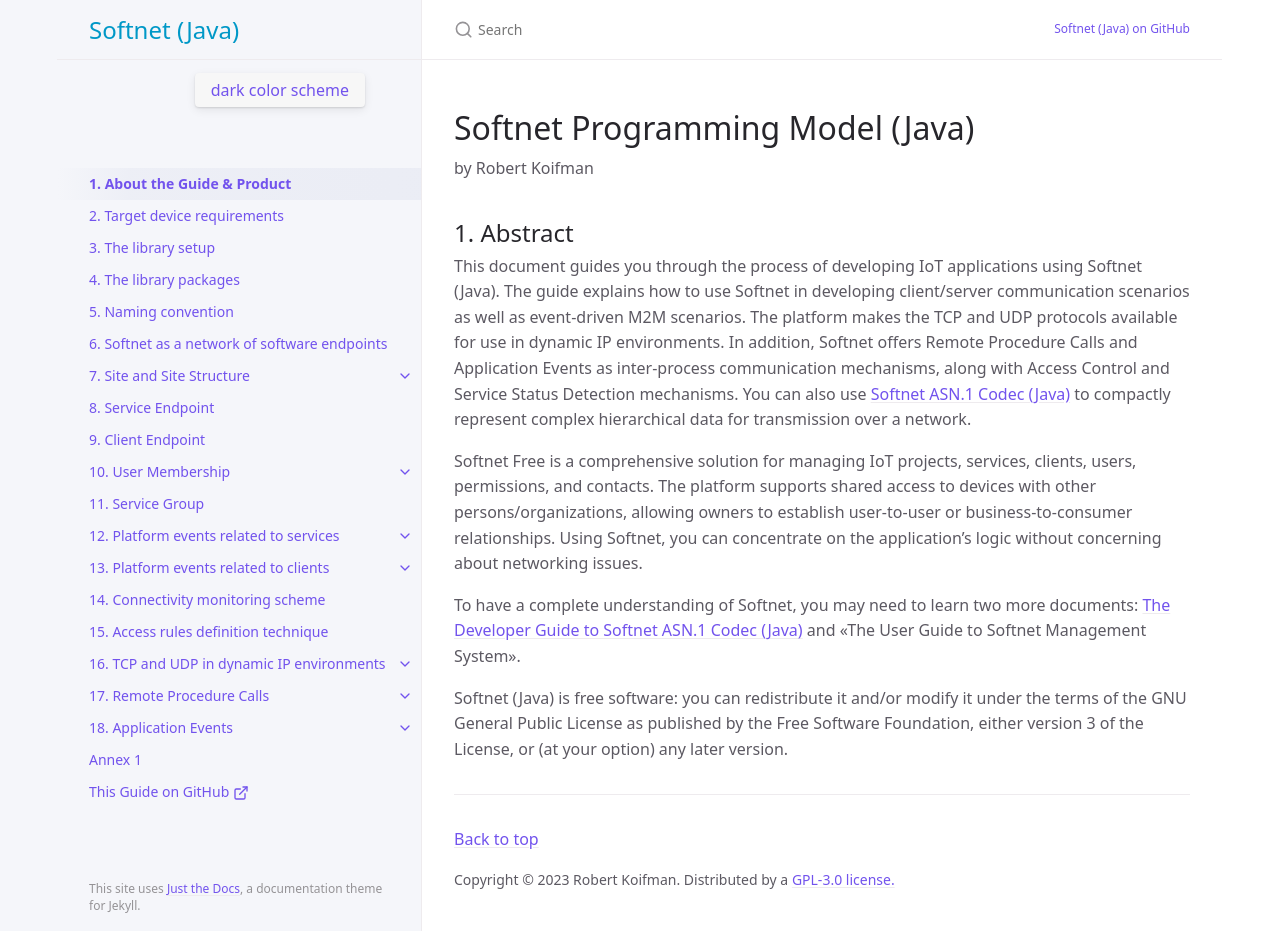
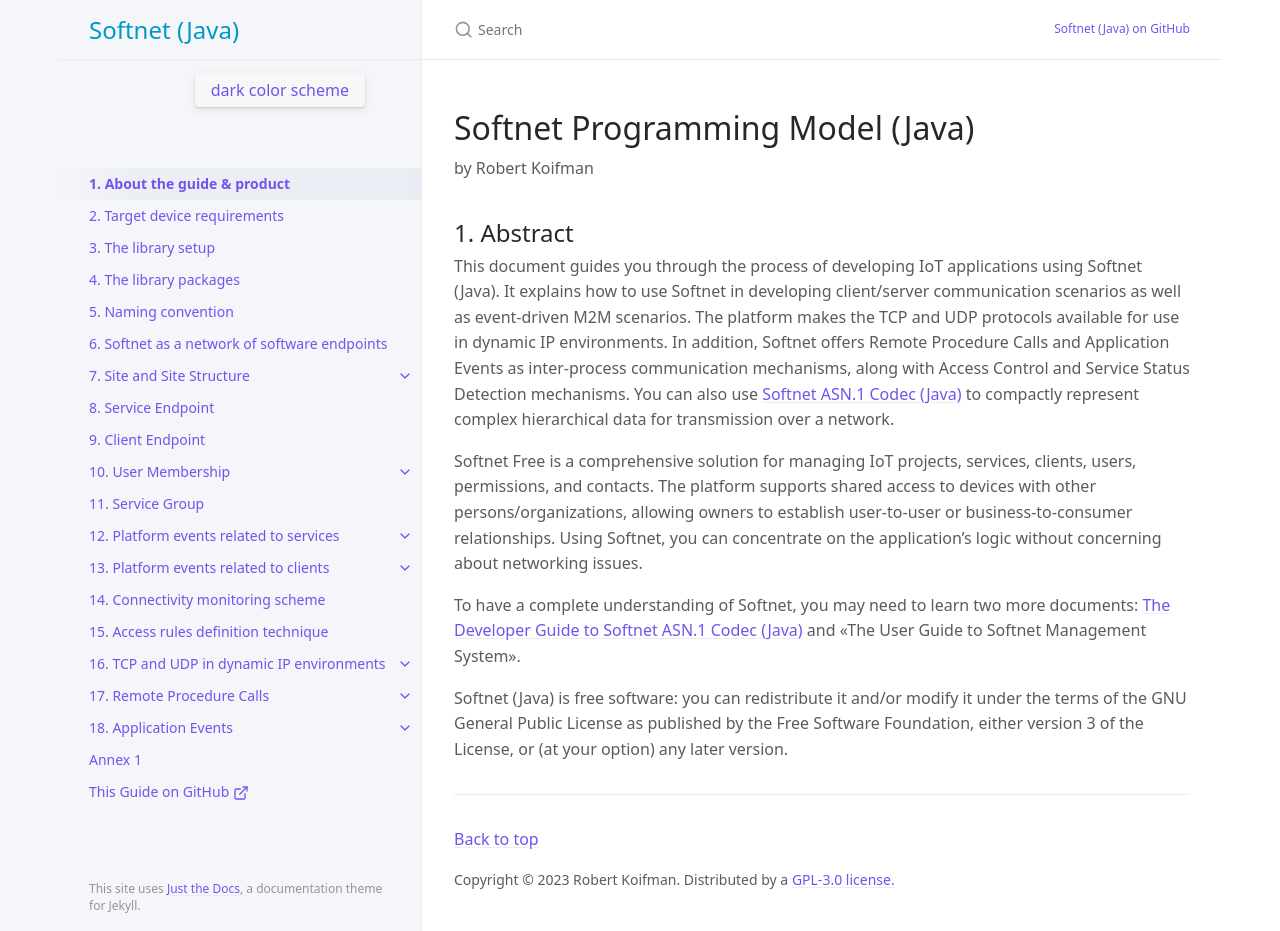
Before and after one commit to Softnet-Free/softnet-java, a Jekyll site: the page built from docs/index.md, in a window 1280 px wide and 931 px high. Built offline with Jekyll 4.4.1, drawn with Linux system fonts in a browser that asks for light colours.

```diff
--- a/docs/index.md
+++ b/docs/index.md
@@ -1,6 +1,6 @@
 ---
 layout: default
-title: 1. About the Guide & Product
+title: 1. About the guide & product
 nav_order: 1
 permalink: /
 ---
@@ -12,7 +12,7 @@ by Robert Koifman
 
 ## 1. Abstract
 
-This document guides you through the process of developing IoT applications using Softnet (Java). The guide explains how to use Softnet in developing client/server communication scenarios as well as event-driven M2M scenarios. The platform makes the TCP and UDP protocols available for use in dynamic IP environments. In addition, Softnet offers Remote Procedure Calls and Application Events as inter-process communication mechanisms, along with Access Control and Service Status Detection mechanisms. You can also use [Softnet ASN.1 Codec (Java)](https://github.com/softnet-free/asn1codec-java){:target="_blank"}{:rel="noopener noreferrer"} to compactly represent complex hierarchical data for transmission over a network.
+This document guides you through the process of developing IoT applications using Softnet (Java). It explains how to use Softnet in developing client/server communication scenarios as well as event-driven M2M scenarios. The platform makes the TCP and UDP protocols available for use in dynamic IP environments. In addition, Softnet offers Remote Procedure Calls and Application Events as inter-process communication mechanisms, along with Access Control and Service Status Detection mechanisms. You can also use [Softnet ASN.1 Codec (Java)](https://github.com/softnet-free/asn1codec-java){:target="_blank"}{:rel="noopener noreferrer"} to compactly represent complex hierarchical data for transmission over a network.
 
 Softnet Free is a comprehensive solution for managing IoT projects, services, clients, users, permissions, and contacts. The platform supports shared access to devices with other persons/organizations, allowing owners to establish user-to-user or business-to-consumer relationships. Using Softnet, you can concentrate on the application’s logic without concerning about networking issues.
 
```
Also changed, not shown: docs/site/sections/how-works.md (+1 -1 lines).
